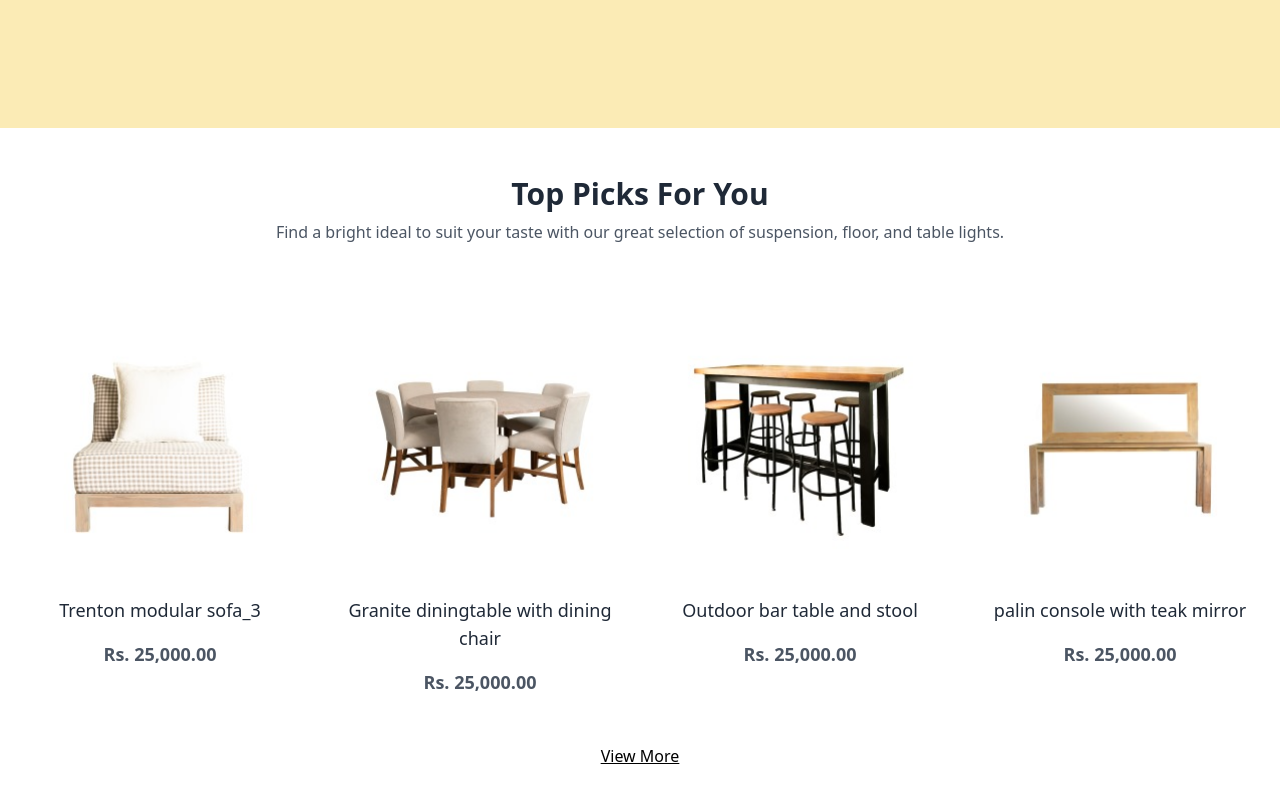
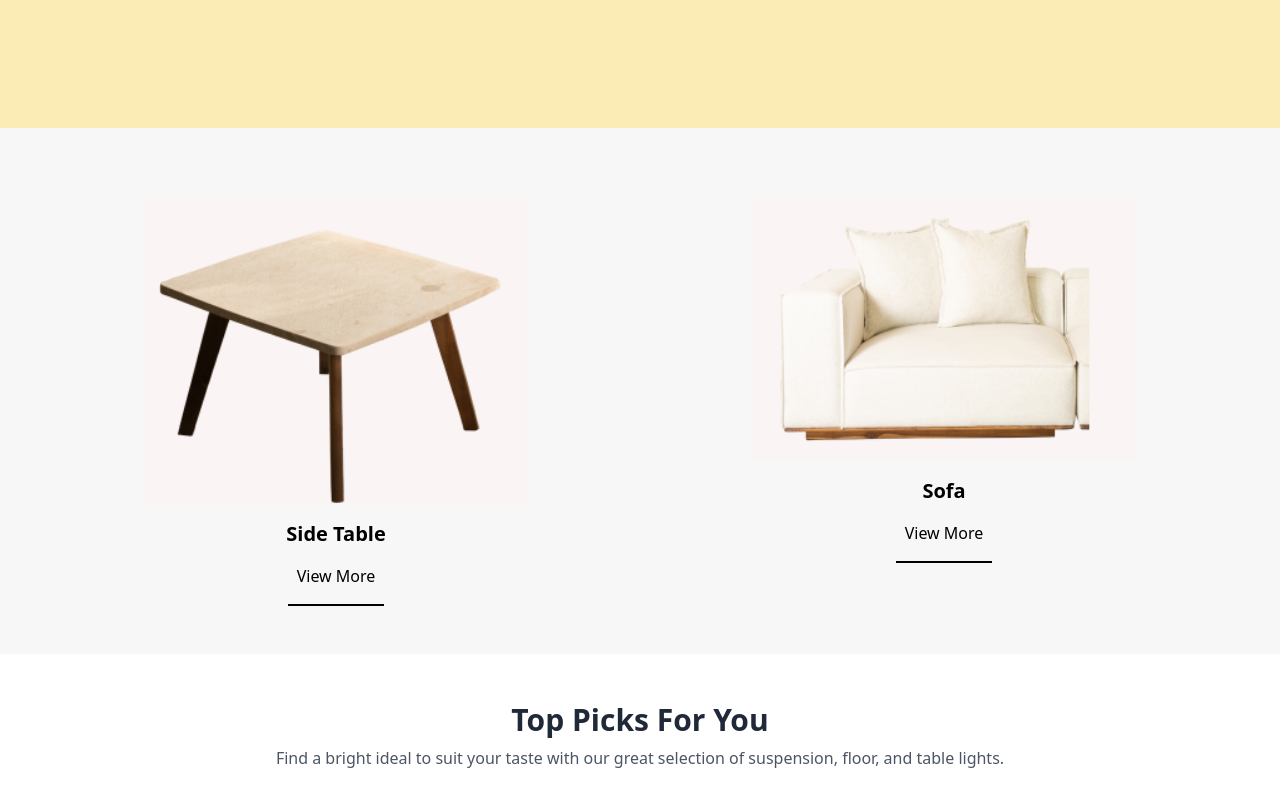
Before and after one commit to NabiaHaider/Hackathon-3, a Next.js app: page / in a window 1280 px wide. Shown: the part 740-1540 px from the top of the page. Built offline with nearby package versions, Linux system fonts and the light colour scheme.

Commit message:
Update Heroone.tsx

```diff
--- a/app/components/Heroone.tsx
+++ b/app/components/Heroone.tsx
@@ -2,55 +2,59 @@
 
 import React from "react";
 import Image from "next/image";
-import { toppicks, Product } from "../ToppicksData";
 
-const TopPicks = () => {
+const Herone = () => {
   return (
-    <section className="py-12 bg-white">
-      <div className="container mx-auto px-4">
-        {/* Heading Section */}
-        <div className="text-center mb-12">
-          <h2 className="text-3xl font-bold text-gray-800">Top Picks For You</h2>
-          <p className="text-gray-600 mt-2">
-            Find a bright ideal to suit your taste with our great selection of suspension, floor, and table lights.
-          </p>
-        </div>
-
-        {/* Product Grid */}
-        <div className="grid grid-cols-1 sm:grid-cols-2 lg:grid-cols-4 gap-8">
-          {toppicks.map((product: Product) => (
-            <div key={product.id} className="flex flex-col items-center text-center space-y-4">
-              {/* Product Image */}
-              <div className="w-full max-w-xs relative">
+    <section className="bg-[#F7F7F7] py-12">
+      <div className="container mx-auto px-4 md:px-12 mt-6">
+        <div className="grid grid-cols-1 md:grid-cols-2 gap-8">
+          {/* Table Section */}
+          <div className="flex flex-col items-center text-center space-y-4">
+            <div className="w-full max-w-sm relative">
               <Image
-                  src={product.image}
-                  alt={product.name}
-                  width={300}
-                  height={300}
+                src="/table3.png"
+                alt="Side Table"
+                width={500}
+                height={500}
                 className="w-full h-auto object-contain"
                 priority
               />
             </div>
-              {/* Product Name */}
-              <h3 className="text-lg font-medium text-gray-800">{product.name}</h3>
-              {/* Product Price */}
-              <p className="text-lg font-semibold text-gray-600">{product.price}</p>
-            </div>
-          ))}
-        </div>
-
-        {/* View More Button */}
-        <div className="text-center mt-12">
+            <h3 className="font-bold text-xl">Side Table</h3>
             <a
               href="/shop"
-            className="inline-block text-black font-medium underline hover:no-underline hover:text-gray-800 transition"
+              className="text-black font-medium hover:no-underline hover:text-gray-800 transition"
             >
               View More
             </a>
+            <div className="mt-4 w-24 mx-auto border-b-2 border-black"></div>
+          </div>
+
+          {/* Sofa Section */}
+          <div className="flex flex-col items-center text-center space-y-4">
+            <div className="w-full max-w-sm relative">
+              <Image
+                src="/soffaa.png"
+                alt="Sofa"
+                width={500}
+                height={500}
+                className="w-full h-auto object-contain"
+                priority
+              />
+            </div>
+            <h3 className="font-bold text-xl">Sofa</h3>
+            <a
+              href="/shop"
+              className="text-black font-medium hover:no-underline hover:text-gray-800 transition"
+            >
+              View More
+            </a>
+            <div className="mt-4 w-24 mx-auto border-b-2 border-black"></div>
+          </div>
         </div>
       </div>
     </section>
   );
 };
 
-export default TopPicks;
+export default Herone;
```
Lines whose indentation alone changed are shown as unchanged.
